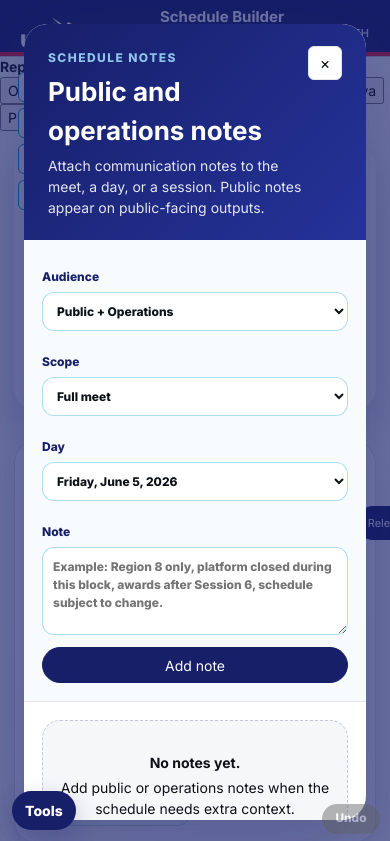
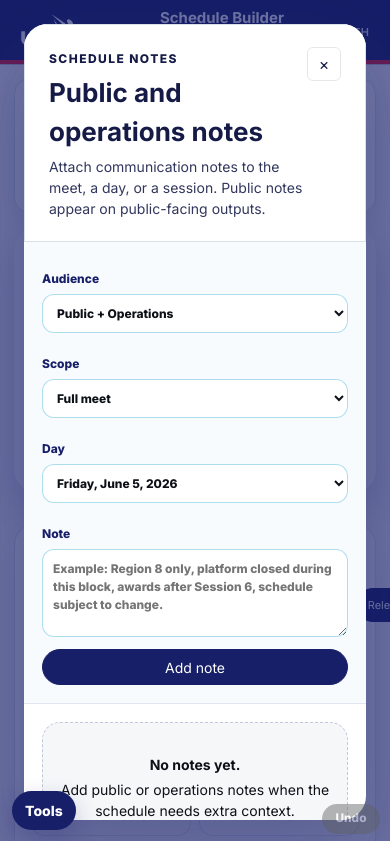
Before and after one commit to mjretcher/usa-diving-staff-apps, a plain HTML site: page schedule-builder/index.html in a window 390 px wide. Both pictures are taken after a click on the button "Notes". Shown: the top 841 px of the page. Drawn offline with Linux system fonts and the light colour scheme.

Commit message:
Polish command center and report shortcut styling

```diff
--- a/schedule-builder/layout-polish-fixes.css
+++ b/schedule-builder/layout-polish-fixes.css
@@ -9,9 +9,17 @@ body {
 }
 
 .app-header {
-  min-height: 56px !important;
+  align-items: center !important;
+  display: flex !important;
+  flex-wrap: wrap !important;
+  min-height: 64px !important;
   padding: 8px 18px !important;
-  gap: 14px !important;
+  gap: 10px 14px !important;
+  overflow: visible !important;
+}
+
+.brand-lockup {
+  flex: 1 1 260px !important;
 }
 
 .brand-lockup h1 {
@@ -21,21 +29,34 @@ body {
 }
 
 .brand-lockup p {
-  color: rgba(255, 255, 255, 0.82) !important;
+  color: rgba(255, 255, 255, 0.86) !important;
+  line-height: 1.15 !important;
 }
 
 .header-actions {
   align-items: center !important;
+  display: flex !important;
+  flex: 2 1 680px !important;
+  flex-wrap: wrap !important;
   gap: 7px !important;
+  justify-content: flex-end !important;
   row-gap: 6px !important;
 }
 
 .header-actions .text-button,
 .header-actions .primary-button,
 .header-actions button {
+  background: #FFFFFF !important;
+  border-color: #D7E1EA !important;
+  color: #151B46 !important;
   min-height: 30px !important;
   padding: 0 10px !important;
   white-space: nowrap !important;
+}
+
+.header-actions .danger-soft,
+.header-actions button.danger-soft {
+  color: #D91C35 !important;
 }
 
 .app-main {
@@ -47,11 +68,11 @@ body {
 
 .left-rail {
   gap: 12px !important;
-  max-height: calc(100vh - 82px) !important;
+  max-height: calc(100vh - 92px) !important;
   overflow: auto !important;
   padding-right: 3px !important;
   position: sticky !important;
-  top: 70px !important;
+  top: 78px !important;
 }
 
 .left-rail::-webkit-scrollbar,
@@ -98,6 +119,109 @@ body {
 .preview-toolbar p,
 .muted {
   color: #5F6062 !important;
+}
+
+/* Command center hero readability */
+.command-center,
+.command-center-card,
+.command-center-hero,
+.dashboard-hero,
+.library-hero,
+.schedule-hero,
+.meet-hero,
+.hero-card {
+  background: #FFFFFF !important;
+  border: 1px solid #D7E1EA !important;
+  color: #151B46 !important;
+  text-shadow: none !important;
+}
+
+.command-center *,
+.command-center-card *,
+.command-center-hero *,
+.dashboard-hero *,
+.library-hero *,
+.schedule-hero *,
+.meet-hero *,
+.hero-card * {
+  color: #151B46 !important;
+  text-shadow: none !important;
+}
+
+.command-center .muted,
+.command-center-card .muted,
+.command-center-hero .muted,
+.dashboard-hero .muted,
+.library-hero .muted,
+.schedule-hero .muted,
+.meet-hero .muted,
+.hero-card .muted,
+.command-center span,
+.command-center-card span,
+.command-center-hero span,
+.dashboard-hero span,
+.schedule-hero span,
+.meet-hero span,
+.hero-card span {
+  color: #5F6062 !important;
+}
+
+button:has-text,
+.review-warning-button {
+  color: inherit;
+}
+
+.report-shortcut-bar {
+  align-items: center;
+  background: #FFFFFF;
+  border: 1px solid #D7E1EA;
+  border-radius: 16px;
+  box-shadow: 0 10px 24px rgba(21, 27, 70, 0.08);
+  color: #151B46;
+  display: flex;
+  flex-wrap: wrap;
+  gap: 8px;
+  margin: 14px 14px 0;
+  padding: 10px 12px;
+  position: sticky;
+  top: 64px;
+  z-index: 40;
+}
+
+.report-shortcut-bar div {
+  display: grid;
+  gap: 1px;
+  margin-right: 8px;
+  min-width: 150px;
+}
+
+.report-shortcut-bar strong {
+  color: #151B46;
+  font-size: 13px;
+  font-weight: 900;
+  text-transform: uppercase;
+}
+
+.report-shortcut-bar span {
+  color: #5F6062;
+  font-size: 11px;
+  font-weight: 700;
+}
+
+.report-shortcut-bar button {
+  background: #FFFFFF;
+  border: 1px solid #009AC7;
+  border-radius: 999px;
+  color: #151B46;
+  cursor: pointer;
+  font-size: 12px;
+  font-weight: 800;
+  min-height: 30px;
+  padding: 5px 10px;
+}
+
+.report-shortcut-bar button:hover {
+  background: #EAF8FB;
 }
 
 .modern-board-header {
@@ -191,11 +315,11 @@ body {
 
 .live-flow-only {
   position: sticky !important;
-  top: 70px !important;
+  top: 78px !important;
 }
 
 .builder-flow-dock {
-  max-height: calc(100vh - 96px) !important;
+  max-height: calc(100vh - 104px) !important;
   overflow: auto !important;
 }
 
@@ -242,7 +366,7 @@ body {
   margin: 0 !important;
   padding: 12px 14px !important;
   position: sticky !important;
-  top: 56px !important;
+  top: 64px !important;
   z-index: 35 !important;
 }
 
@@ -276,7 +400,7 @@ body {
 .timeline-preview-by-day {
   border: 0 !important;
   border-radius: 0 0 16px 16px !important;
-  max-height: calc(100vh - 128px) !important;
+  max-height: calc(100vh - 140px) !important;
   overflow: auto !important;
   overscroll-behavior: contain !important;
   padding: 12px !important;
@@ -342,6 +466,10 @@ body {
   .timeline-preview-by-day {
     max-height: none !important;
   }
+
+  .report-shortcut-bar {
+    position: static;
+  }
 }
 
 @media print {
@@ -354,7 +482,8 @@ body {
     position: static !important;
   }
 
-  .preview-toolbar {
+  .preview-toolbar,
+  .report-shortcut-bar {
     position: static !important;
   }
 }
```
